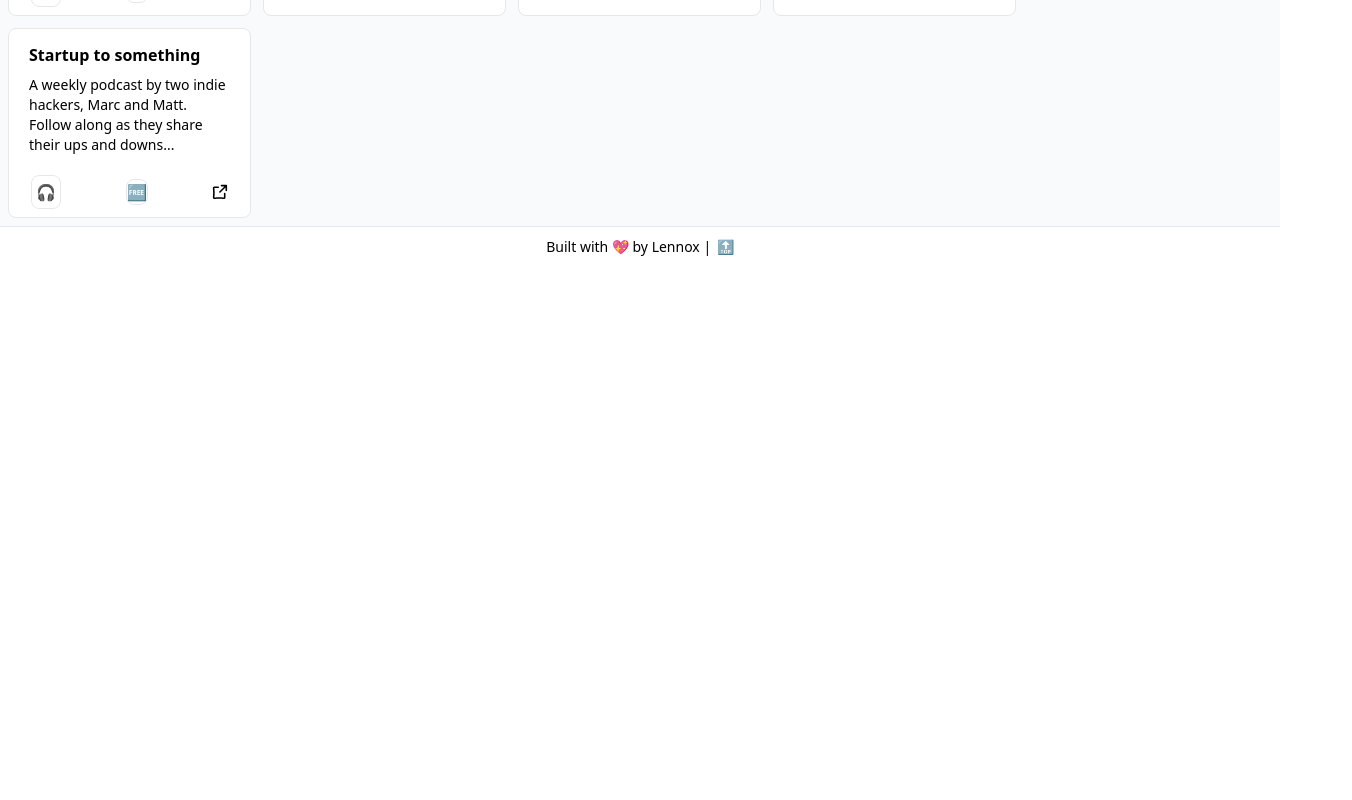
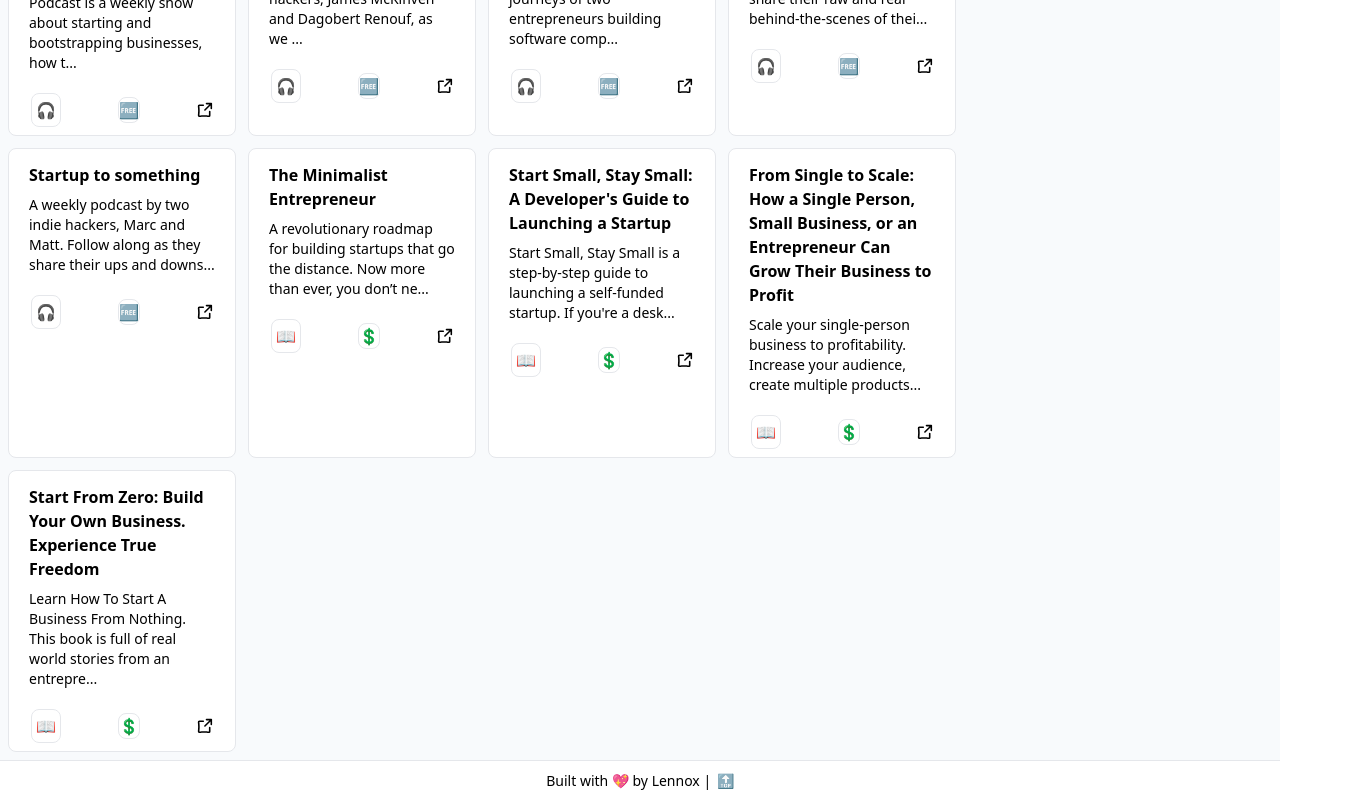
Before and after one commit to lennyAiko/ih-wiki, a Vue app: page / in a window 1280 px wide. Shown: the part 2289-3089 px from the top of the page, 1352 px wide, since content can reach past the window. Before the commit the page ends 2555 px from the top, so only its background shows below. Built offline with nearby package versions, Linux system fonts and the light colour scheme; no server answers.

Commit message:
update db and fix UI bug

```diff
--- a/index.html
+++ b/index.html
@@ -1,11 +1,15 @@
 <!DOCTYPE html>
 <html lang="en">
   <head>
-    <meta charset="UTF-8">
-    <link rel="icon" href="/favicon.ico">
-    <meta name="viewport" content="width=device-width, initial-scale=1.0">
-    <meta name="description" content="an open-source collaborative project to share valuable resources for Indie Hackers.">
-    <meta name="robots" content="index, follow">
+    <meta charset="UTF-8" />
+    <link rel="icon" href="/favicon.ico" />
+    <meta name="viewport" content="width=device-width, initial-scale=1.0" />
+    <meta name="theme-color" content="#f9fafb" />
+    <meta
+      name="description"
+      content="an open-source collaborative project to share valuable resources for Indie Hackers."
+    />
+    <meta name="robots" content="index, follow" />
     <meta name="title" content="Indie Hackers Knowledge Base" />
     <meta name="theme-color" content="#94a3b8" />
     <title>Indie Hackers Knowledge Base</title>
--- a/src/data/db.json
+++ b/src/data/db.json
@@ -285,5 +285,33 @@
         "pricing": "free",
         "description": "A weekly podcast by two indie hackers, Marc and Matt. Follow along as they share their ups and downs of building their bootstrapped online businesses.",
         "external_link": "https://startuptosomething.com/"
+    },
+    {
+        "name": "The Minimalist Entrepreneur",
+        "categories": ["book"],
+        "pricing": "paid",
+        "description": "A revolutionary roadmap for building startups that go the distance. Now more than ever, you don’t need a fancy office, Ivy League degree, or millions of dollars in venture capital to launch a business that matters for the communities you care most about. Software, the internet, and remote work have made it possible for entrepreneurs to start for free, make a customer of anyone, and grow a profitable, sustainable company from anywhere. ",
+        "external_link": "https://www.amazon.com/Minimalist-Entrepreneur-Great-Founders-More/dp/B08VPZX8GF/ref=sr_1_1?adgrpid=155902182478&hvadid=678787405855&hvdev=c&hvlocphy=1010289&hvnetw=g&hvqmt=e&hvrand=5779009638170819043&hvtargid=kwd-1219303314230&hydadcr=15834_13706130&keywords=the+minimalist+entrepreneur&qid=1700592943&sr=8-1"
+    },
+    {
+        "name": "Start Small, Stay Small: A Developer's Guide to Launching a Startup",
+        "categories": ["book"],
+        "pricing": "paid",
+        "description": "Start Small, Stay Small is a step-by-step guide to launching a self-funded startup. If you're a desktop, mobile or web developer, this book is your blueprint to getting your startup off the ground with no outside investment.This book intentionally avoids topics restricted to venture-backed startups such as: honing your investment pitch, securing funding, and figuring out how to use the piles of cash investors keep placing in your lap.",
+        "external_link": "https://www.amazon.com/Start-Small-Stay-Developers-Launching/dp/0615373968"
+    },
+    {
+        "name": "From Single to Scale: How a Single Person, Small Business, or an Entrepreneur Can Grow Their Business to Profit",
+        "categories": ["book"],
+        "pricing": "paid",
+        "description": "Scale your single-person business to profitability. Increase your audience, create multiple products, and generate more profit. This book takes you through the entire process of building a scalable business from the seemingly impossible place of being just one person.",
+        "external_link": "https://www.amazon.com/Single-Scale-Person-Business-Entrepreneur/dp/1484238133"
+    },
+    {
+        "name": "Start From Zero: Build Your Own Business. Experience True Freedom",
+        "categories": ["book"],
+        "pricing": "paid",
+        "description": "Learn How To Start A Business From Nothing. This book is full of real world stories from an entrepreneur who had over 10 business failures, started from nothing, and finally found the successful patterns to become a Millionaire before the age of 30. ",
+        "external_link": "https://www.goodreads.com/book/show/51624752-start-from-zero"
     }
 ]
--- a/src/views/HomeView.vue
+++ b/src/views/HomeView.vue
@@ -105,7 +105,7 @@ async function analyticsData (valueToSend) {
             </button>
         </div>
 
-        <div class="flex flex-row -mr-20">
+        <div class="flex flex-row">
 
             <div class="grid grid-cols-3 gap-3 overflow-hidden md:w-3/4 md:grid-cols-3 lg:grid-cols-4 min-w-min xs:grid-cols-1 auto-cols-min auto-rows-min">
 
@@ -134,7 +134,7 @@ async function analyticsData (valueToSend) {
                 </div>
             </div>
 
-            <div class="fixed hidden w-1/5 h-fit right-5 md:flex md:flex-col">
+            <div class="fixed hidden right-5 md:w-1/5 h-fit md:flex md:flex-col">
                 <h3 class="mb-5 text-lg font-light">Quick View: </h3>
 
                 <div class="p-2 border-4 border-white rounded-lg md:shadow-xl">
```
